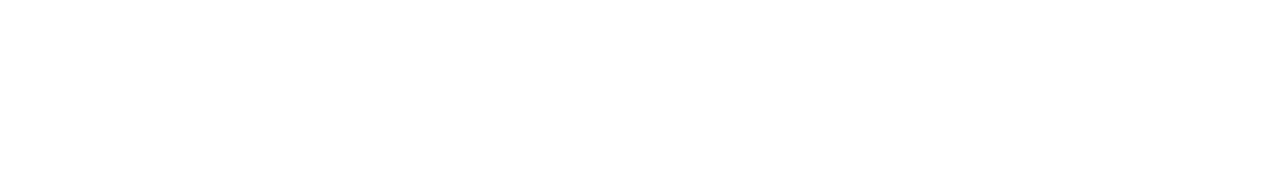
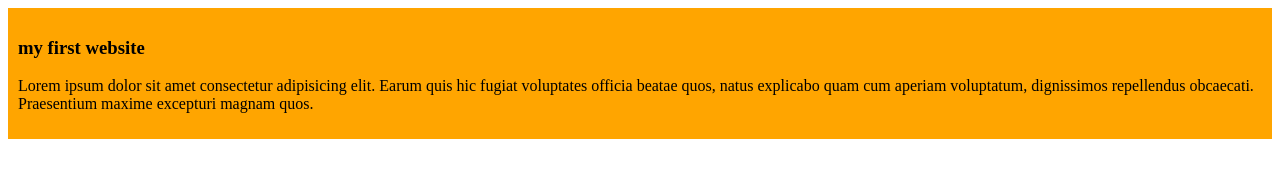
Before and after one commit to Jahid9236/my-simple-website, a plain HTML site: page index.html in a window 1280 px wide. Drawn offline with Linux system fonts and the light colour scheme.

Commit message:
added the first blog

```diff
--- a/index.html
+++ b/index.html
@@ -1,11 +1,18 @@
 <!DOCTYPE html>
 <html lang="en">
 <head>
+    <link rel="stylesheet" href="styles/blog.css">
     <meta charset="UTF-8">
     <meta name="viewport" content="width=device-width, initial-scale=1.0">
     <title>My first website</title>
 </head>
 <body>
+    <div>
+
+    <h3>my first website</h3>
+    <p>Lorem ipsum dolor sit amet consectetur adipisicing elit. Earum quis hic fugiat voluptates officia beatae quos, natus explicabo quam cum aperiam voluptatum, dignissimos repellendus obcaecati. Praesentium maxime excepturi magnam quos.</p>
+
+    </div>
 
 </body>
 </html>
--- /dev/null
+++ b/styles/blog.css
@@ -0,0 +1,5 @@
+div{
+    background-color: orange;
+    padding: 10px;
+
+}
```
